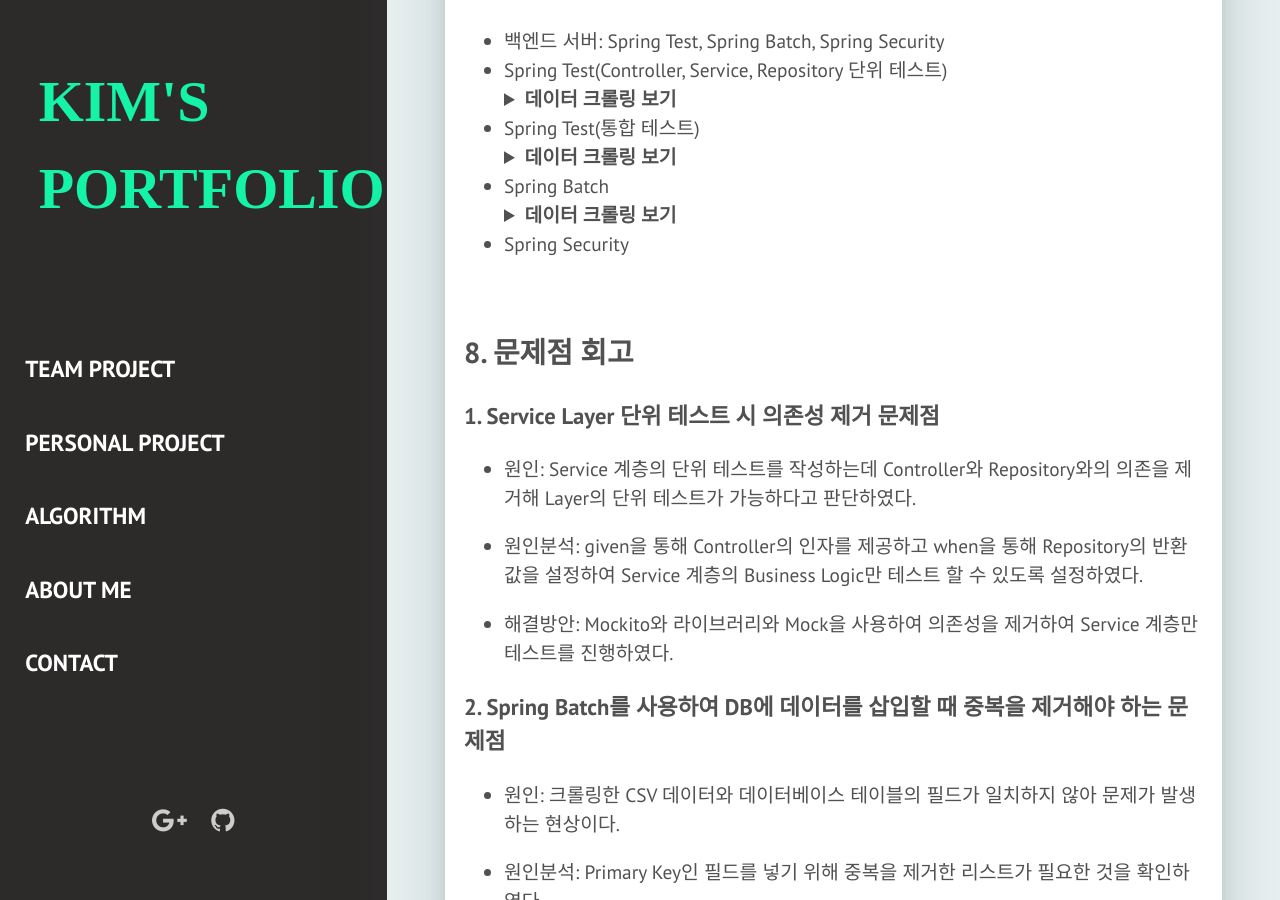
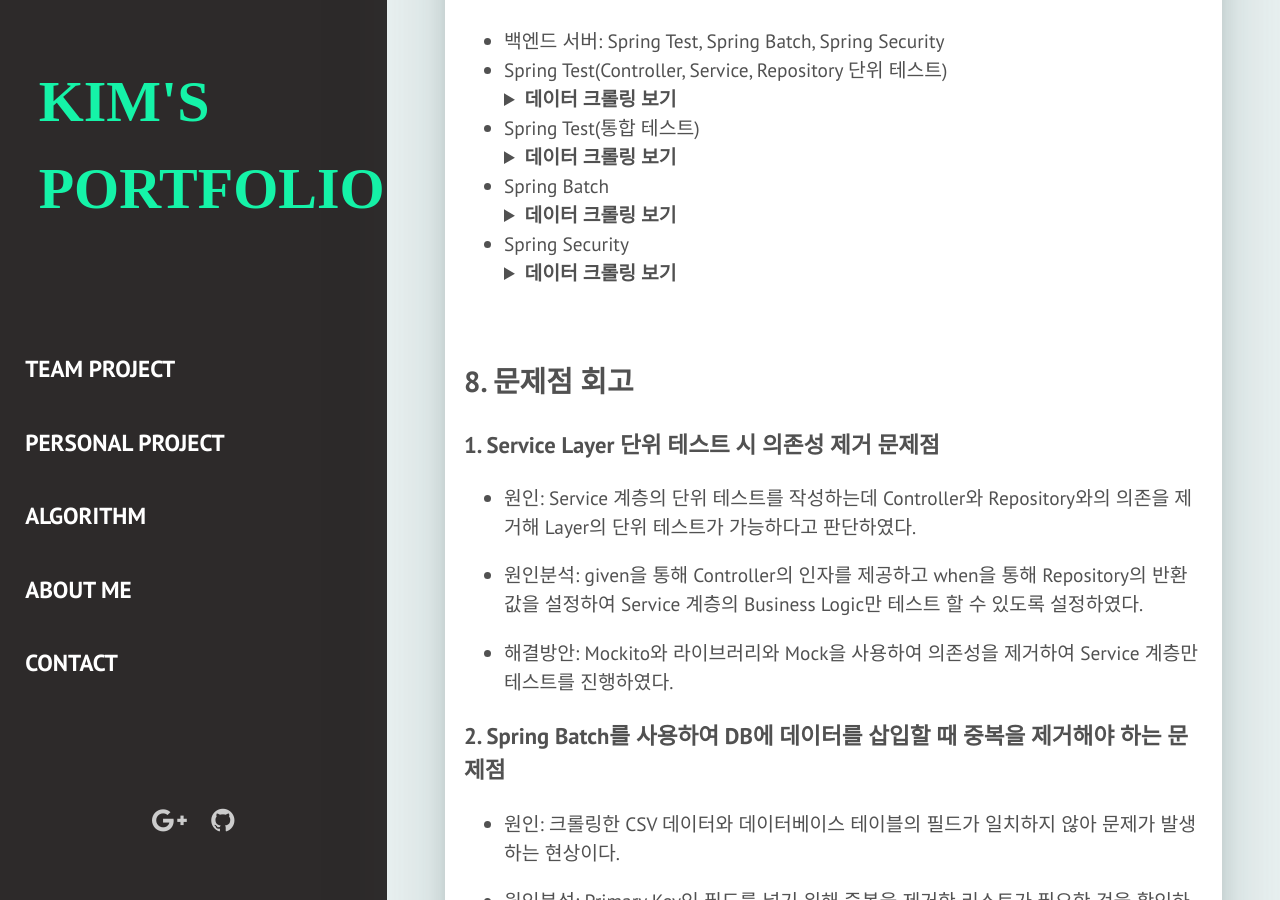
Before and after one commit to kimgusxo/kimgusxo.github.io, a Jekyll site: the page built from _personal_projects/novelisland.markdown, in a window 1280 px wide and 900 px high, scrolled down 3974 px. Built offline with Jekyll 4.4.1, drawn with Linux system fonts in a browser that asks for light colours; some web fonts are replaced.

Commit message:
개인프로젝트 추가

```diff
--- a/_personal_projects/novelisland.markdown
+++ b/_personal_projects/novelisland.markdown
@@ -270,6 +270,18 @@ description: 문장형 소설 검색 엔진 사이트
   </details>
 
 - Spring Security
+  <details>
+
+  <summary>
+    <b>데이터 크롤링 보기</b>
+  </summary>
+
+  <div markdown="1">
+
+
+
+  </div>
+  </details>
 
 <br>
 
```
